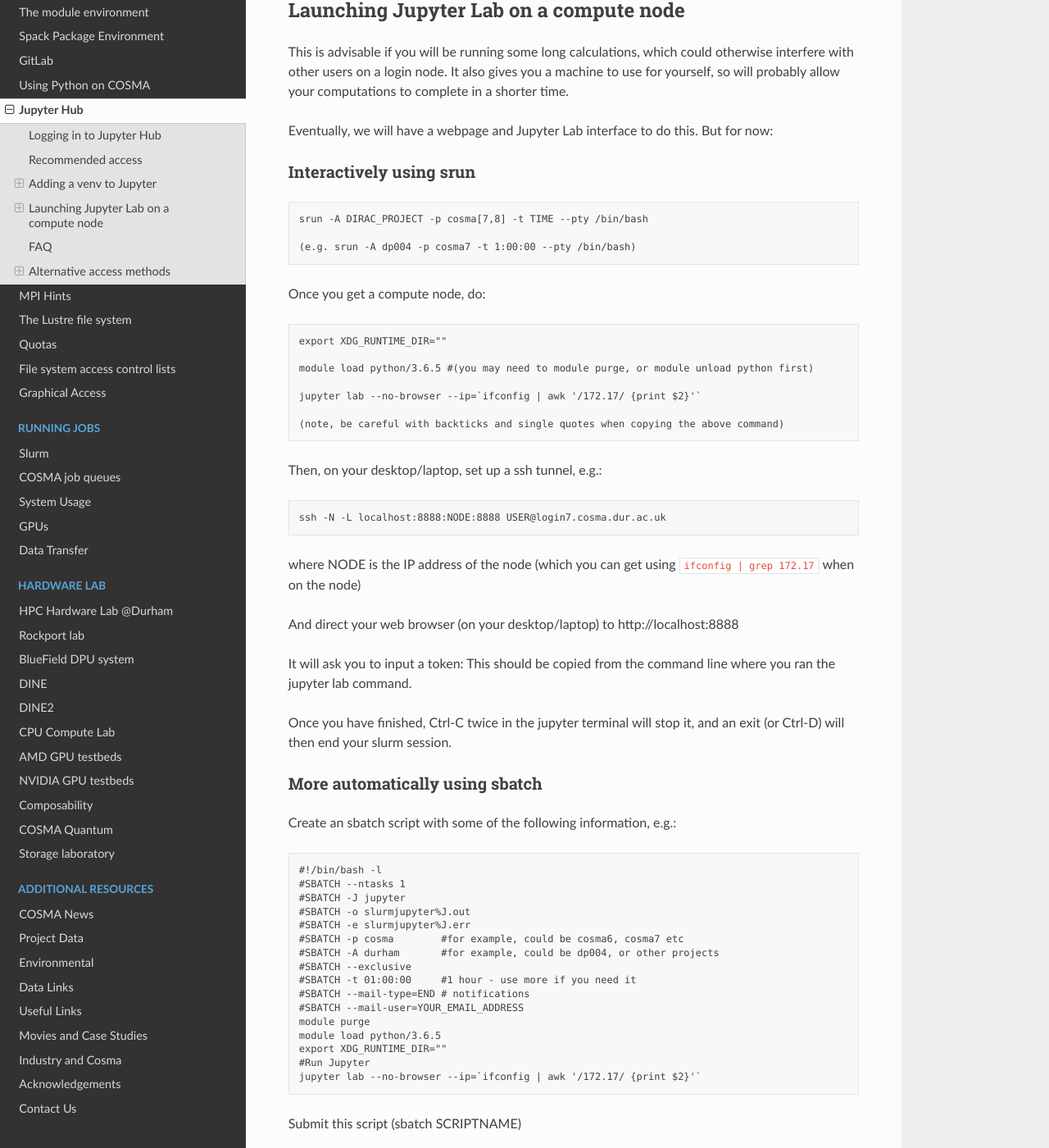
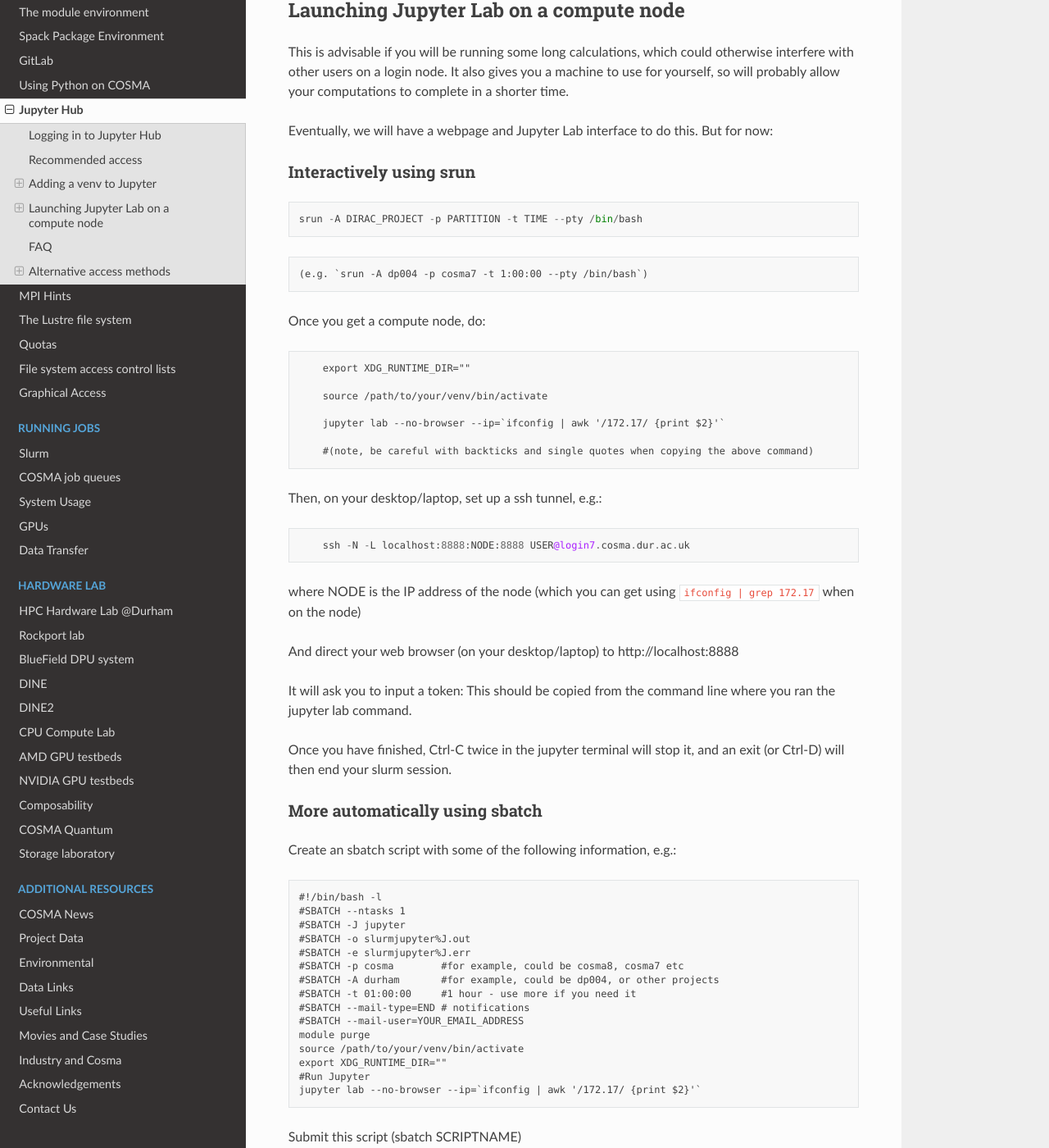
Before and after one commit to agb32/cosmadoc, a Sphinx documentation site: the page built from docs/source/jupyter.md, in a window 1280 px wide and 1400 px high, scrolled down 2545 px. Shown: the whole window at 82% size. Built offline with Sphinx 7.4.7 and the Read the Docs theme 3.1.0, drawn with Linux system fonts in a browser that asks for light colours.

Commit message:
updated jupyter slurm instructions

````diff
--- a/docs/source/jupyter.md
+++ b/docs/source/jupyter.md
@@ -105,23 +105,28 @@
 
 ### Interactively using srun
 
-    srun -A DIRAC_PROJECT -p cosma[7,8] -t TIME --pty /bin/bash
-
-    (e.g. srun -A dp004 -p cosma7 -t 1:00:00 --pty /bin/bash)
+```
+srun -A DIRAC_PROJECT -p PARTITION -t TIME --pty /bin/bash
+```
+    (e.g. `srun -A dp004 -p cosma7 -t 1:00:00 --pty /bin/bash`)
 
 Once you get a compute node, do:
 
+```
     export XDG_RUNTIME_DIR=""
 
-    module load python/3.6.5 #(you may need to module purge, or module unload python first)
+    source /path/to/your/venv/bin/activate
 
     jupyter lab --no-browser --ip=`ifconfig | awk '/172.17/ {print $2}'`
 
-    (note, be careful with backticks and single quotes when copying the above command)
+    #(note, be careful with backticks and single quotes when copying the above command)
+```
 
 Then, on your desktop/laptop, set up a ssh tunnel, e.g.:
 
+```
     ssh -N -L localhost:8888:NODE:8888 USER@login7.cosma.dur.ac.uk
+```
 
 where NODE is the IP address of the node (which you can get using `ifconfig | grep 172.17` when on the node)
 
@@ -140,14 +145,13 @@
     #SBATCH -J jupyter
     #SBATCH -o slurmjupyter%J.out
     #SBATCH -e slurmjupyter%J.err
-    #SBATCH -p cosma        #for example, could be cosma6, cosma7 etc
+    #SBATCH -p cosma        #for example, could be cosma8, cosma7 etc
     #SBATCH -A durham       #for example, could be dp004, or other projects
-    #SBATCH --exclusive
     #SBATCH -t 01:00:00     #1 hour - use more if you need it
     #SBATCH --mail-type=END # notifications
     #SBATCH --mail-user=YOUR_EMAIL_ADDRESS
     module purge
-    module load python/3.6.5
+    source /path/to/your/venv/bin/activate
     export XDG_RUNTIME_DIR=""
     #Run Jupyter
     jupyter lab --no-browser --ip=`ifconfig | awk '/172.17/ {print $2}'`
````
